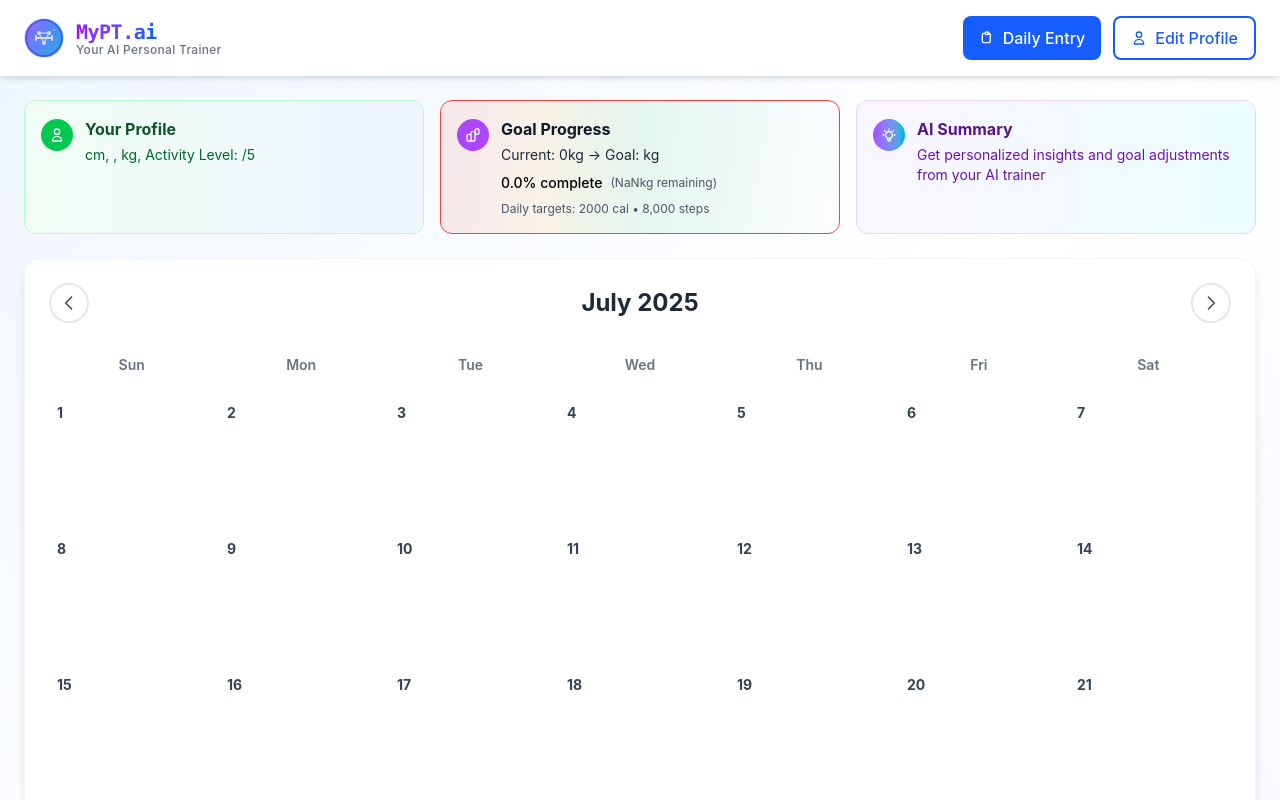
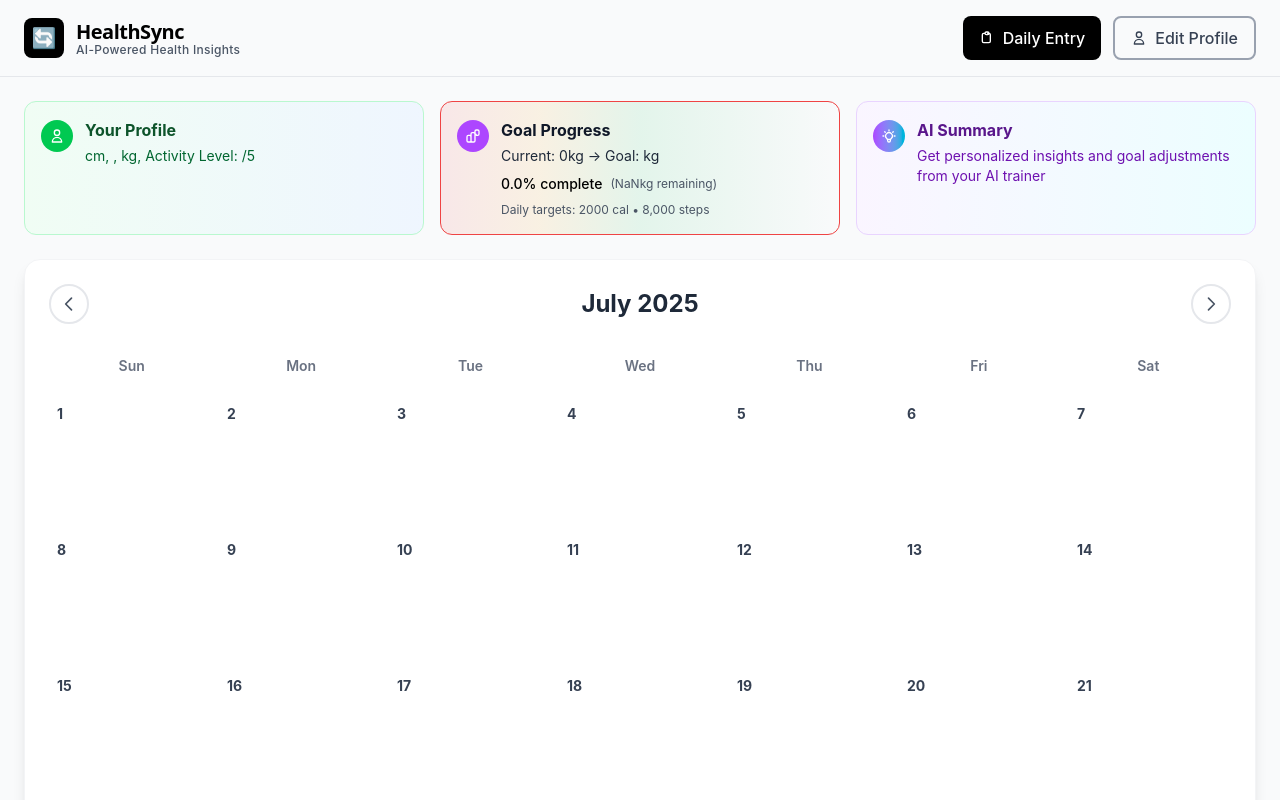
Before and after one commit to code-mattclaffey/mypt, a Next.js app: page /dashboard in a window 1280 px wide. Shown: the top 800 px of the page. Built offline with nearby package versions, Linux system fonts and the light colour scheme; sample sign-in values are in the browser's storage.

Commit message:
Update to sync emoji favicon and fix summary page bugs

```diff
--- a/src/app/components/DailyEntryModal.tsx
+++ b/src/app/components/DailyEntryModal.tsx
@@ -245,13 +245,13 @@ export default function DailyEntryModal({
               <button
                 type="button"
                 onClick={onClose}
-                className="flex-1 px-4 py-3 border border-gray-300 text-gray-700 rounded-lg hover:bg-gray-50 transition-colors duration-200 font-medium cursor-pointer"
+                className="flex-1 px-4 py-3 border border-black text-black rounded-lg hover:bg-gray-100 transition-colors duration-200 font-medium cursor-pointer"
               >
                 Cancel
               </button>
               <button
                 type="submit"
-                className="flex-1 px-4 py-3 bg-blue-600 text-white rounded-lg hover:bg-blue-700 transition-colors duration-200 font-medium shadow-lg cursor-pointer"
+                className="flex-1 px-4 py-3 bg-black text-white rounded-lg hover:bg-gray-800 transition-colors duration-200 font-medium shadow-lg cursor-pointer"
               >
                 Save Entry
               </button>
--- a/src/app/dashboard/page.tsx
+++ b/src/app/dashboard/page.tsx
@@ -18,15 +18,20 @@ export default function Home() {
   const [showMobileMenu, setShowMobileMenu] = useState(false);
   const { userProfile, setUserProfile, entries, setEntries } = useHealthData();
 
-  // Dashboard page - no redirect needed since users come here intentionally
-
   useEffect(() => {
+    // Check if user has profile, redirect to home if they don't
+    const savedProfile = localStorage.getItem('healthAssistant_profile');
+    if (!savedProfile) {
+      router.push('/');
+      return;
+    }
+    setUserProfile(JSON.parse(savedProfile));
     const handleFocus = () => {
       const savedProfile = localStorage.getItem('healthAssistant_profile');
       if (savedProfile) {
         setUserProfile(JSON.parse(savedProfile));
       } else {
-        router.push('/sign-up');
+        router.push('/');
       }
     };
 
@@ -63,50 +68,20 @@ export default function Home() {
 
 
   return (
-    <div className="min-h-screen bg-gradient-to-br from-blue-50 via-white to-purple-50">
+    <div className="min-h-screen bg-gray-50">
       {/* Sticky Header */}
-      <div className="sticky top-0 z-50 bg-white shadow-md">
+      <div className="sticky top-0 z-50 bg-gray-50 border-b border-gray-200">
         <div className="px-6 py-4">
           <div className="flex items-center justify-between">
             <div className="flex items-center gap-3">
-              <div className="relative">
-                <svg className="w-10 h-10" viewBox="0 0 40 40" fill="none">
-                  {/* Main circle with gradient */}
-                  <defs>
-                    <linearGradient id="logoGradient" x1="0%" y1="0%" x2="100%" y2="100%">
-                      <stop offset="0%" stopColor="#8b5cf6" />
-                      <stop offset="50%" stopColor="#3b82f6" />
-                      <stop offset="100%" stopColor="#06b6d4" />
-                    </linearGradient>
-                  </defs>
-                  <circle cx="20" cy="20" r="18" fill="url(#logoGradient)" stroke="#1d4ed8" strokeWidth="2"/>
-
-                  {/* AI Brain/Circuit pattern */}
-                  <circle cx="15" cy="15" r="2" fill="white" opacity="0.9"/>
-                  <circle cx="25" cy="15" r="2" fill="white" opacity="0.9"/>
-                  <circle cx="20" cy="25" r="2" fill="white" opacity="0.9"/>
-
-                  {/* Connecting lines */}
-                  <path d="M15 15 L25 15 L20 25 Z" stroke="white" strokeWidth="1.5" fill="none" opacity="0.7"/>
-
-                  {/* Fitness dumbbell icon */}
-                  <rect x="12" y="19" width="16" height="2" rx="1" fill="white"/>
-                  <rect x="11" y="17" width="2" height="6" rx="1" fill="white"/>
-                  <rect x="27" y="17" width="2" height="6" rx="1" fill="white"/>
-
-                  {/* Sparkle effects */}
-                  <circle cx="30" cy="12" r="1" fill="#fbbf24" opacity="0.8"/>
-                  <circle cx="32" cy="28" r="1" fill="#f59e0b" opacity="0.8"/>
-                  <circle cx="8" cy="25" r="1" fill="#10b981" opacity="0.8"/>
-                </svg>
-                {/* AI pulse effect */}
-                <div className="absolute inset-0 rounded-full bg-gradient-to-r from-purple-400 to-blue-400 opacity-20 animate-pulse"></div>
+              <div className="w-10 h-10 bg-black rounded-lg flex items-center justify-center">
+                <span className="text-xl">🔄</span>
               </div>
               <div>
-                <h1 className="text-xl font-black tracking-tight bg-gradient-to-r from-purple-600 via-blue-600 to-cyan-600 bg-clip-text text-transparent font-mono">
-                  MyPT.ai
+                <h1 className="text-xl font-black tracking-tight text-black font-sans">
+                  HealthSync
                 </h1>
-                <p className="text-xs text-gray-500 -mt-1 font-medium tracking-wide">Your AI Personal Trainer</p>
+                <p className="text-xs text-gray-600 -mt-1 font-medium tracking-wide">AI-Powered Health Insights</p>
               </div>
             </div>
             {userProfile && (
@@ -115,7 +90,7 @@ export default function Home() {
                 <div className="hidden sm:flex gap-3">
                   <button
                     onClick={() => router.push("/daily-entry")}
-                    className="px-4 py-2 bg-blue-600 text-white rounded-lg hover:bg-blue-700 transition-all duration-200 font-medium cursor-pointer flex items-center gap-2"
+                    className="px-4 py-2 bg-black text-white rounded-lg hover:bg-gray-800 transition-all duration-200 font-medium cursor-pointer flex items-center gap-2"
                   >
                     <svg className="w-4 h-4" fill="none" stroke="currentColor" viewBox="0 0 24 24">
                       <path strokeLinecap="round" strokeLinejoin="round" strokeWidth={2} d="M9 5H7a2 2 0 00-2 2v10a2 2 0 002 2h8a2 2 0 002-2V7a2 2 0 00-2-2h-2M9 5a2 2 0 002 2h2a2 2 0 002-2M9 5a2 2 0 012-2h2a2 2 0 012 2" />
@@ -124,7 +99,7 @@ export default function Home() {
                   </button>
                   <button
                     onClick={() => router.push("/profile")}
-                    className="px-4 py-2 border-2 border-blue-600 text-blue-600 rounded-lg hover:bg-blue-50 transition-all duration-200 font-medium cursor-pointer flex items-center gap-2"
+                    className="px-4 py-2 border-2 border-gray-400 text-gray-700 rounded-lg hover:bg-gray-100 transition-all duration-200 font-medium cursor-pointer flex items-center gap-2"
                   >
                     <svg className="w-4 h-4" fill="none" stroke="currentColor" viewBox="0 0 24 24">
                       <path strokeLinecap="round" strokeLinejoin="round" strokeWidth={2} d="M16 7a4 4 0 11-8 0 4 4 0 018 0zM12 14a7 7 0 00-7 7h14a7 7 0 00-7-7z" />
@@ -151,7 +126,7 @@ export default function Home() {
                           router.push("/daily-entry");
                           setShowMobileMenu(false);
                         }}
-                        className="w-full px-4 py-2 text-left hover:bg-gray-50 flex items-center gap-2"
+                        className="w-full px-4 py-2 text-left hover:bg-gray-100 flex items-center gap-2 text-gray-700"
                       >
                         <svg className="w-4 h-4" fill="none" stroke="currentColor" viewBox="0 0 24 24">
                           <path strokeLinecap="round" strokeLinejoin="round" strokeWidth={2} d="M9 5H7a2 2 0 00-2 2v10a2 2 0 002 2h8a2 2 0 002-2V7a2 2 0 00-2-2h-2M9 5a2 2 0 002 2h2a2 2 0 002-2M9 5a2 2 0 012-2h2a2 2 0 012 2" />
@@ -163,7 +138,7 @@ export default function Home() {
                           router.push("/profile");
                           setShowMobileMenu(false);
                         }}
-                        className="w-full px-4 py-2 text-left hover:bg-gray-50 flex items-center gap-2"
+                        className="w-full px-4 py-2 text-left hover:bg-gray-100 flex items-center gap-2 text-gray-700"
                       >
                         <svg className="w-4 h-4" fill="none" stroke="currentColor" viewBox="0 0 24 24">
                           <path strokeLinecap="round" strokeLinejoin="round" strokeWidth={2} d="M16 7a4 4 0 11-8 0 4 4 0 018 0zM12 14a7 7 0 00-7 7h14a7 7 0 00-7-7z" />
@@ -201,7 +176,7 @@ export default function Home() {
           <div className="flex justify-center">
             <button
               onClick={() => router.push("/sign-up")}
-              className="px-6 py-3 bg-blue-600 text-white rounded-lg hover:bg-blue-700 transition-all duration-200 font-medium cursor-pointer"
+              className="px-6 py-3 bg-black text-white rounded-lg hover:bg-gray-800 transition-all duration-200 font-medium cursor-pointer"
             >
               Create Your Profile
             </button>
--- a/src/app/page.tsx
+++ b/src/app/page.tsx
@@ -15,35 +15,15 @@ export default function LandingPage() {
   }, [router]);
 
   return (
-    <div className="min-h-screen bg-gradient-to-br from-purple-50 via-blue-50 to-cyan-50">
+    <div className="min-h-screen bg-gray-50">
       {/* Header */}
       <header className="px-6 py-4">
         <div className="flex items-center gap-3">
-          <div className="relative">
-            <svg className="w-10 h-10" viewBox="0 0 40 40" fill="none">
-              <defs>
-                <linearGradient id="logoGradient" x1="0%" y1="0%" x2="100%" y2="100%">
-                  <stop offset="0%" stopColor="#8b5cf6" />
-                  <stop offset="50%" stopColor="#3b82f6" />
-                  <stop offset="100%" stopColor="#06b6d4" />
-                </linearGradient>
-              </defs>
-              <circle cx="20" cy="20" r="18" fill="url(#logoGradient)" stroke="#1d4ed8" strokeWidth="2"/>
-              <circle cx="15" cy="15" r="2" fill="white" opacity="0.9"/>
-              <circle cx="25" cy="15" r="2" fill="white" opacity="0.9"/>
-              <circle cx="20" cy="25" r="2" fill="white" opacity="0.9"/>
-              <path d="M15 15 L25 15 L20 25 Z" stroke="white" strokeWidth="1.5" fill="none" opacity="0.7"/>
-              <rect x="12" y="19" width="16" height="2" rx="1" fill="white"/>
-              <rect x="11" y="17" width="2" height="6" rx="1" fill="white"/>
-              <rect x="27" y="17" width="2" height="6" rx="1" fill="white"/>
-              <circle cx="30" cy="12" r="1" fill="#fbbf24" opacity="0.8"/>
-              <circle cx="32" cy="28" r="1" fill="#f59e0b" opacity="0.8"/>
-              <circle cx="8" cy="25" r="1" fill="#10b981" opacity="0.8"/>
-            </svg>
-            <div className="absolute inset-0 rounded-full bg-gradient-to-r from-purple-400 to-blue-400 opacity-20 animate-pulse"></div>
+          <div className="w-10 h-10 bg-black rounded-lg flex items-center justify-center">
+            <span className="text-xl">🔄</span>
           </div>
-          <h1 className="text-2xl font-black tracking-tight bg-gradient-to-r from-purple-600 via-blue-600 to-cyan-600 bg-clip-text text-transparent font-mono">
-            MyPT.ai
+          <h1 className="text-2xl font-black tracking-tight text-black font-sans">
+            HealthSync
           </h1>
         </div>
       </header>
@@ -53,7 +33,7 @@ export default function LandingPage() {
         <div className="text-center mb-16">
           <h2 className="text-5xl md:text-6xl font-black text-gray-900 mb-6 leading-tight">
             Your AI Personal Trainer
-            <span className="block bg-gradient-to-r from-purple-600 to-cyan-600 bg-clip-text text-transparent">
+            <span className="block text-gray-700">
               That Actually Works
             </span>
           </h2>
@@ -63,7 +43,7 @@ export default function LandingPage() {
           </p>
           <button
             onClick={() => router.push('/sign-up')}
-            className="px-8 py-4 bg-gradient-to-r from-purple-600 to-cyan-600 text-white text-lg font-bold rounded-xl hover:from-purple-700 hover:to-cyan-700 transition-all duration-300 shadow-lg hover:shadow-xl transform hover:-translate-y-1"
+            className="px-8 py-4 bg-black text-white text-lg font-bold rounded-xl hover:bg-gray-800 transition-all duration-300 shadow-lg hover:shadow-xl transform hover:-translate-y-1"
           >
             Start Your Journey Free
           </button>
@@ -120,7 +100,7 @@ export default function LandingPage() {
           <div className="flex flex-col sm:flex-row gap-4 justify-center items-center">
             <button
               onClick={() => router.push('/sign-up')}
-              className="px-8 py-4 bg-gradient-to-r from-purple-600 to-cyan-600 text-white text-lg font-bold rounded-xl hover:from-purple-700 hover:to-cyan-700 transition-all duration-300 shadow-lg hover:shadow-xl transform hover:-translate-y-1"
+              className="px-8 py-4 bg-black text-white text-lg font-bold rounded-xl hover:bg-gray-800 transition-all duration-300 shadow-lg hover:shadow-xl transform hover:-translate-y-1"
             >
               Get Started Now
             </button>
```
Also changed, not shown: src/app/components/Calendar.tsx (+4 -4 lines), src/app/layout.tsx (+8 -8 lines), src/app/sign-up/page.tsx (+5 -7 lines), src/app/summary/page.tsx (+9 -21 lines), public/robots.txt, src/app/manifest.json, 2 other files (tests, documents, lock files or other folders).
